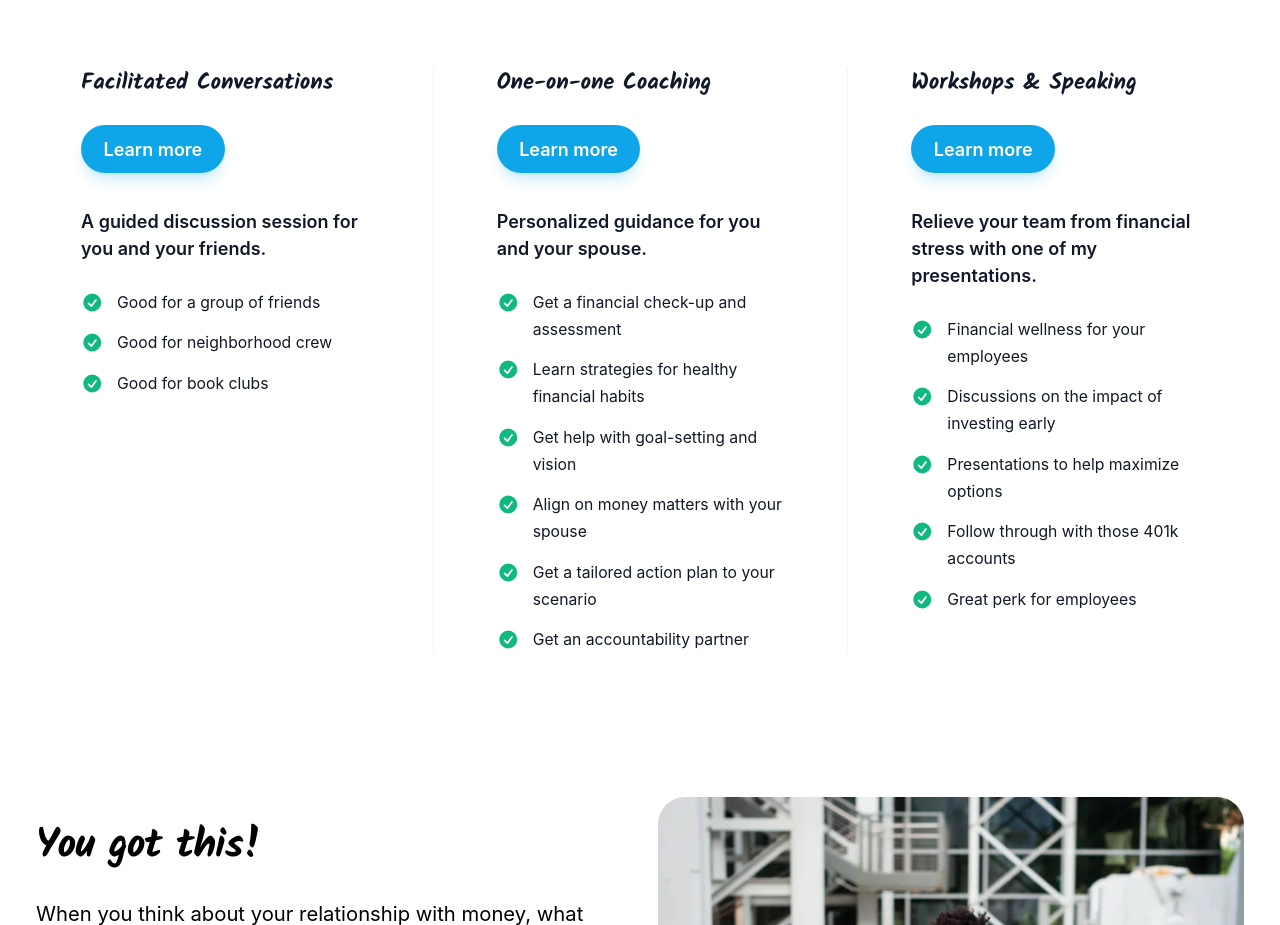
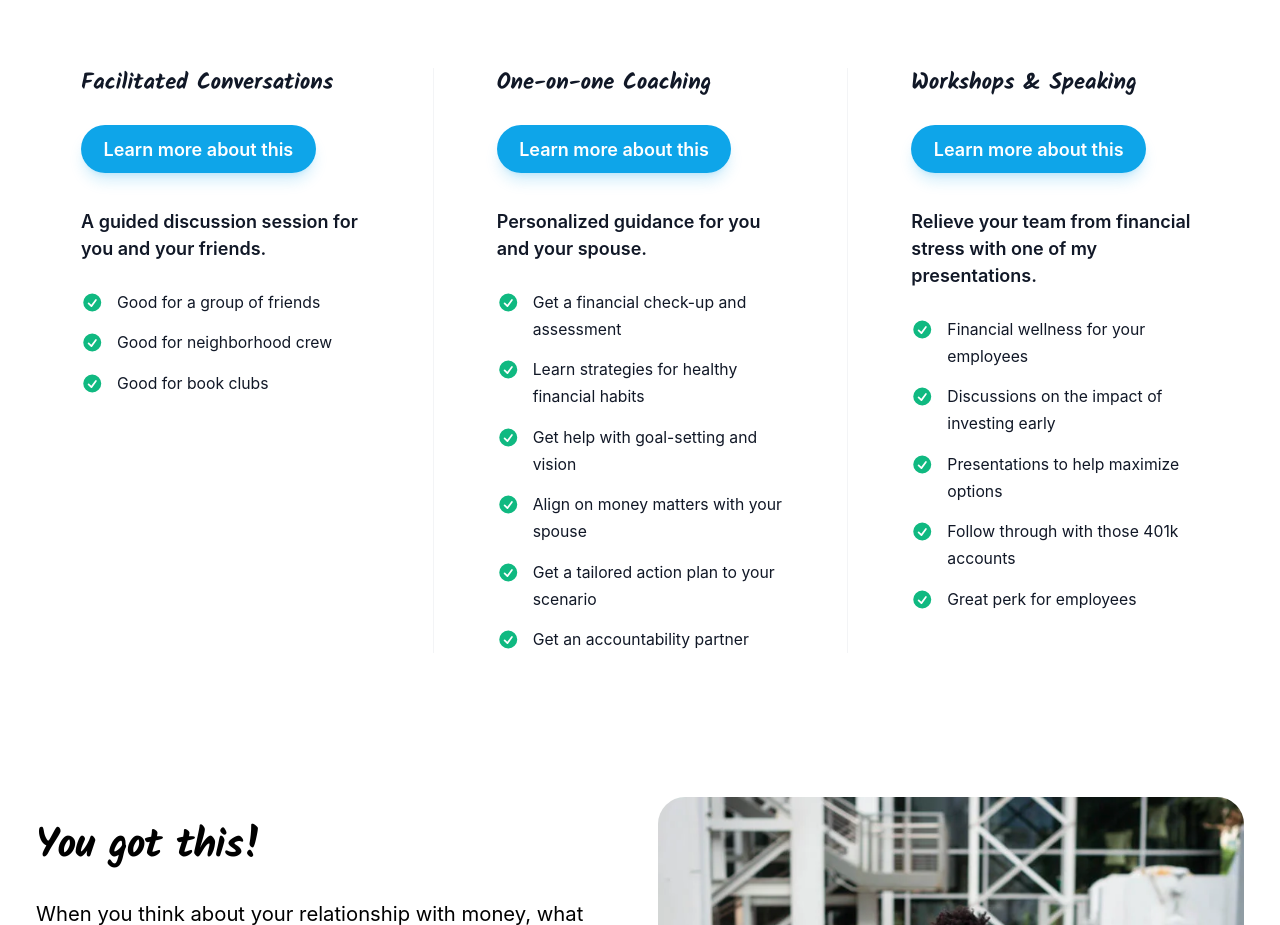
Before and after one commit to damiancarrillo/moneywithconfidence.com, a Vue app: page / in a window 1280 px wide. Shown: the part 3440-4365 px from the top of the page. Built offline with nearby package versions, Linux system fonts and the light colour scheme.

Commit message:
Improve seo

```diff
--- a/index.html
+++ b/index.html
@@ -8,13 +8,15 @@
   <link rel="preconnect" href="https://fonts.gstatic.com" crossorigin>
   <link href="https://fonts.googleapis.com/css2?family=Kalam:wght@700&display=swap" rel="stylesheet">
   <meta name="viewport" content="width=device-width, initial-scale=1.0" />
+  <meta name="description"
+    content="I&rsquo;m Natasha, and my superpower is helping you feel confident with money. I&rsquo;m your money mentor, ready to help you manage your money with confidence.">
   <title>Money with Confidence - Financial Coaching with Natasha Carrillo</title>
 
   <meta property="og:title" content="Financial Coaching with Natasha Carrillo" />
   <meta property="og:site_name" content="Money with Confidence" />
   <meta property="og:local" content="en_US" />
   <meta property="og:description"
-    content="I&rsquo;m Natasha, and my superpower is helping you feel confident with money. I&rsquo;m your money mentor ready to share knowledge, guidance, and ask you just the right questions you need to manage your money with confidence." />
+    content="I&rsquo;m Natasha, and my superpower is helping you feel confident with money. I&rsquo;m your money mentor, ready to help you manage your money with confidence." />
   <meta property="og:image" content="http://moneywithconfidence.com/natasha-open-graph.webp" />
   <meta property="og:image:secure_url" content="https://moneywithconfidence.com/natasha-open-graph.webp" />
   <meta property="og:image:type" content="image/jpeg" />
@@ -26,7 +28,7 @@
   <meta property="twitter:url" content="https://moneywithconfidence.com">
   <meta name="twitter:title" content="Financial Coaching with Natasha Carrillo">
   <meta name="twitter:description"
-    content="I&rsquo;m Natasha, and my superpower is helping you feel confident with money. I&rsquo;m your money mentor ready to share knowledge, guidance, and ask you just the right questions you need to manage your money with confidence.">
+    content="I&rsquo;m Natasha, and my superpower is helping you feel confident with money. I&rsquo;m your money mentor, ready to help you manage your money with confidence.">
   <meta name="twitter:image" content="http://moneywithconfidence.com/natasha-open-graph.webp">
 </head>
 
--- a/src/components/home/WaysWeCanWorkTogether.vue
+++ b/src/components/home/WaysWeCanWorkTogether.vue
@@ -34,7 +34,7 @@
                 :href="tier.href"
                 :aria-describedby="tier.id"
                 class="bg-sky-500 hover:bg-sky-400 focus-visible:outline-sky-600 text-white shadow-sky-500/20 hover:shadow-sky-400/20 shadow-lg rounded-full px-5 py-3 text-base font-semibold"
-                >Learn more</a
+                >Learn more about this</a
               >
             </div>
             <p class="mt-10 text-base font-semibold leading-6 text-gray-900">
```
